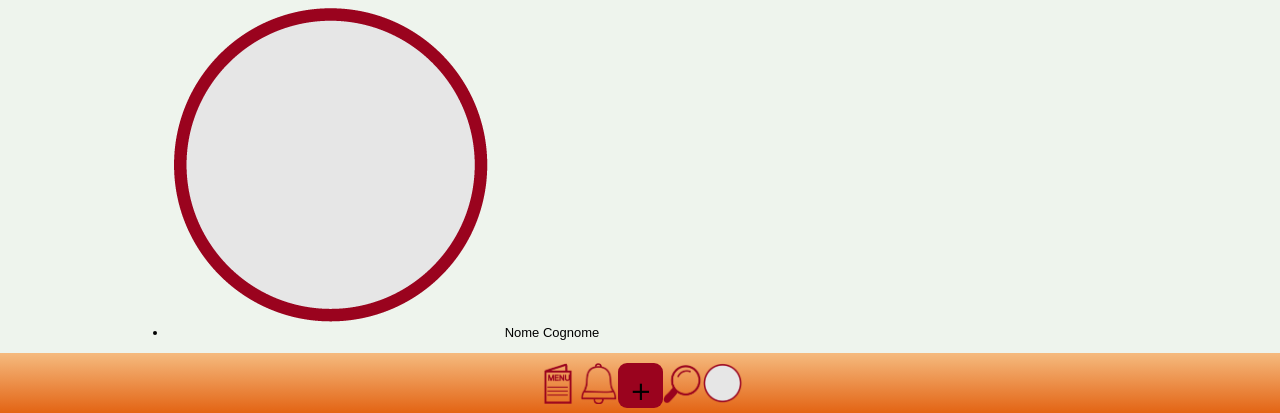
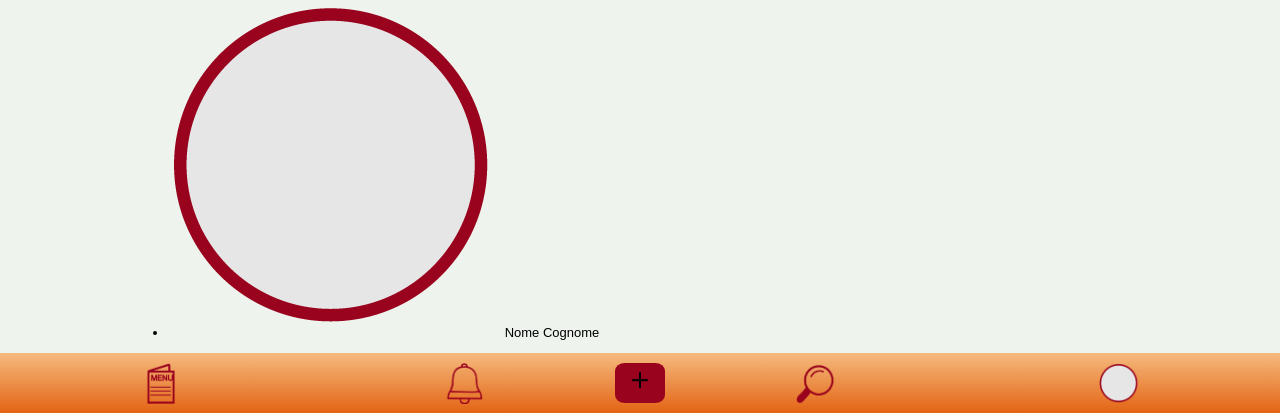
Before and after one commit to rickpepp/TecWeb, a PHP site: page /follower.html in a window 1280 px wide. Shown: the part 1881-2294 px from the top of the page. Run offline with PHP 8.4, Linux system fonts and the light colour scheme.

Commit message:
Sistemato l'header e il footer della home

```diff
--- a/src/css/home.css
+++ b/src/css/home.css
@@ -77,6 +77,7 @@ footer{
 }
 footer > a{
     margin: 0px;
+    flex: 20%
 }
 footer img.icone{
     width: 40px;
@@ -85,16 +86,18 @@ footer img.icone{
 footer a.bottone{
     display: inline-block;
     align-items: center;
-    width:45px;
-    height: 45px;
-    padding: 1%;
+    max-width:50px;
+    max-height: 40px;
+    padding: 2px;
     text-decoration: none;
     font-family: 'Lucida Sans', 'Lucida Sans Regular', 'Lucida Grande', 'Lucida Sans Unicode', 'Geneva', Verdana, sans-serif;
     color: black;
     background-color: #9a031e;
-    font-size: 200%;
+    font-size: 25px;
+    text-align: center;
     border-radius: 20%;
     box-shadow: 0px 5% 10% rgba(0, 0, 0, 0.2);
+
 }
 /*
 
```
